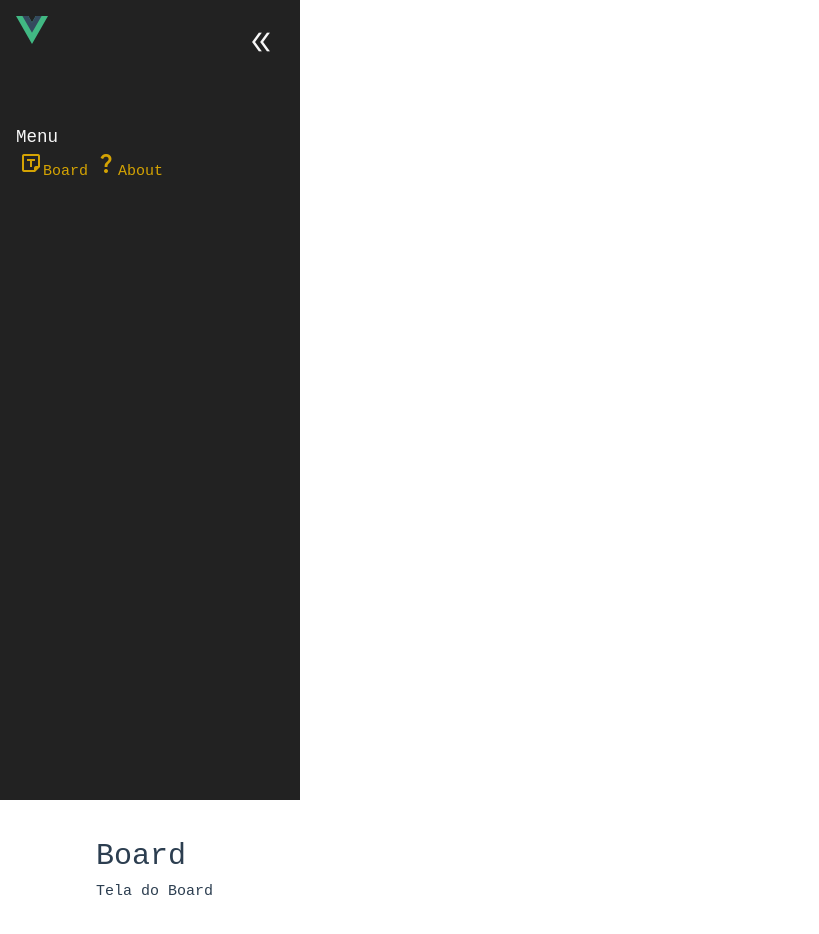
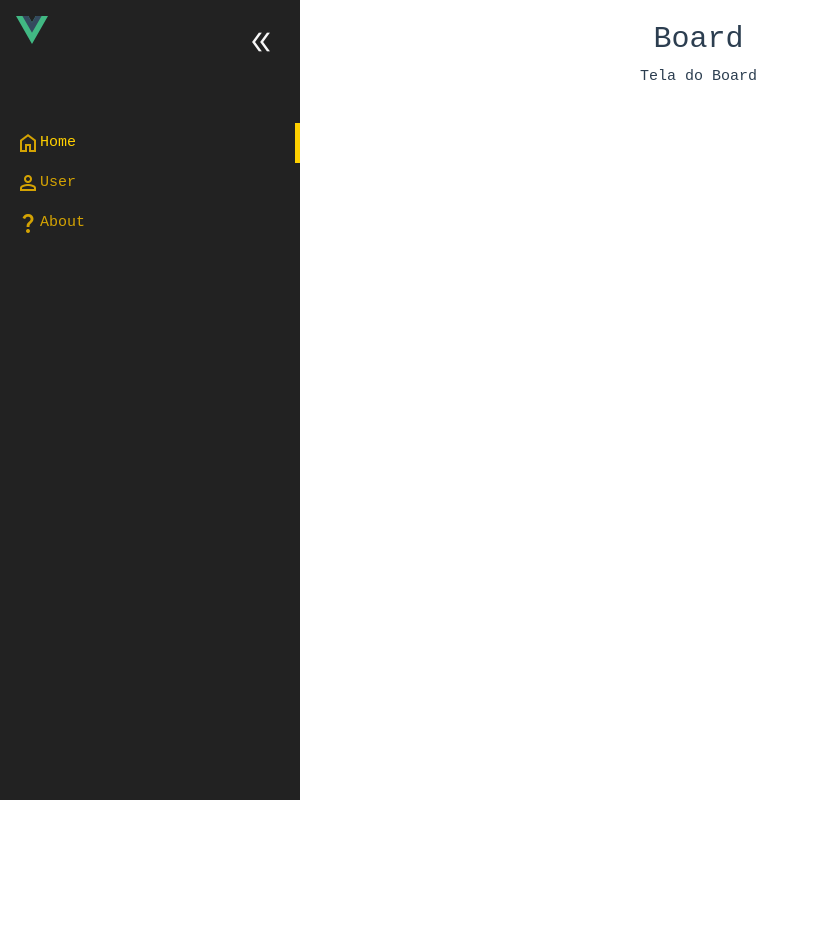
Before and after one commit to jemchaicoski/PostitWebFront, a Vue app: page / in a window 1280 px wide. Both pictures are taken after a click on the button "double_arrow". Shown: the whole page, without its empty margins (0-819 px from the left). After the commit the page ends 800 px from the top, so only its background shows below. Built offline with nearby package versions, Linux system fonts and the light colour scheme.

Commit message:
fix css and add User page

```diff
--- a/src/App.vue
+++ b/src/App.vue
@@ -1,6 +1,6 @@
 <template>
-  <div class="app">
-    <AppSidebar />
+  <AppSidebar />
+  <div class="content">
     <router-view />
   </div>
 
@@ -9,3 +9,19 @@
 <script setup>
 import AppSidebar from './components/AppSidebar.vue';
 </script>
+
+<style>
+  .content {
+    display: flex;
+    align-content: center;
+
+    @media (min-width: 1024px) {
+      * {
+        display: flex;
+        flex-direction: column;
+        align-items: center;
+        margin-top: 2%;
+      }
+    }
+  }
+</style>
--- a/src/assets/base.css
+++ b/src/assets/base.css
@@ -93,20 +93,6 @@ body {
   font-optical-sizing: auto;
 }
 
-#app {
-  display: flex;
-  margin: 0!important;
-
-  main {
-    flex: 1 1 0;
-    padding: 2rem;
-
-    @media screen {
-      padding-left: 6rem;
-    }
-  }
-}
-
 button {
   cursor: pointer;
   appearance: none;
--- a/src/assets/main.css
+++ b/src/assets/main.css
@@ -1,10 +1,4 @@
 @import './base.css';
-
-#app {
-  max-width: 1280px;
-  margin: 0 auto;
-  font-weight: normal;
-}
 
 a,
 .orange {
@@ -21,14 +15,18 @@ a,
 }
 
 @media (min-width: 1024px) {
-  /* body {
+  body {
     display: flex;
     place-items: center;
-  } */
+  }
 
-  /* #app {
+  #app {
     display: grid;
     grid-template-columns: 1fr 1fr;
-    padding: 0 2rem;
-  } */
+    padding: 0rem;
+
+    min-width: 100%;
+    margin: 0 auto;
+    font-weight: normal;
+  }
 }
--- a/src/components/AppSidebar.vue
+++ b/src/components/AppSidebar.vue
@@ -1,22 +1,24 @@
 <template>
   <aside :class="`${isExpanded && 'is-expanded'}`">
     <div class="logo">
-            <img src="../assets/logo.svg" alt="logo">
+      <img src="../assets/logo.svg" alt="logo" />
     </div>
 
     <div class="menu-toggle-wrap">
       <button class="menu-toggle" @click="ToggleMenu">
-                <span class="material-symbols-outlined">
-                    double_arrow
-                </span>
+        <span class="material-symbols-outlined"> double_arrow </span>
       </button>
     </div>
 
-        <h3>Menu</h3>
     <div class="menu">
       <router-link class="button" to="/">
-                <span class="material-symbols-outlined">sticky_note</span>
-                <span class="text">Board</span>
+        <span class="material-symbols-outlined">home</span>
+        <span class="text">Home</span>
+      </router-link>
+
+      <router-link class="button" to="/user">
+        <span class="material-symbols-outlined">person</span>
+        <span class="text">User</span>
       </router-link>
 
       <router-link class="button" to="/about">
@@ -28,12 +30,12 @@
 </template>
 
 <script setup>
-import { ref } from 'vue';
+import { ref } from 'vue'
 
-const isExpanded = ref(false);
+const isExpanded = ref(false)
 
 const ToggleMenu = () => {
-    isExpanded.value = !isExpanded.value;
+  isExpanded.value = !isExpanded.value
 }
 </script>
 
@@ -61,6 +63,50 @@ aside {
 
     img {
       width: 2rem;
+    }
+  }
+
+  .menu {
+    margin: 0 -1rem;
+
+    .button {
+      display: flex;
+      align-items: center;
+      text-decoration: none;
+
+      transition: 0.2s ease-in-out;
+      padding: 0.5rem 1rem;
+
+      .material-icons {
+        font-size: 2rem;
+        color: var(--light);
+        transition: 0.2s ease-in-out;
+      }
+
+      .text {
+        display: none;
+        color: var(--light);
+        transition: 0.2s ease-in-out;
+      }
+
+      &:hover {
+        background-color: var(--dark-alt);
+
+        .material-icons,
+        .text {
+          color: var(--primary);
+        }
+      }
+
+      &.router-link-exact-active {
+        background-color: var(--dark-alt);
+        border-right: 5px solid var(--primary);
+
+        .material-icons,
+        .text {
+          color: var(--primary);
+        }
+      }
     }
   }
 
@@ -102,6 +148,14 @@ aside {
       }
     }
 
+    .menu {
+      .button {
+        .text {
+            display: inline;
+        }
+      }
+    }
+
     h3,
     .button .text {
       opacity: 1;
--- a/src/views/AboutView.vue
+++ b/src/views/AboutView.vue
@@ -3,13 +3,3 @@
     <h1>This is an about page</h1>
   </div>
 </template>
-
-<style>
-@media (min-width: 1024px) {
-  .about-page {
-    min-height: 100vh;
-    display: flex;
-    align-items: center;
-  }
-}
-</style>
--- a/src/views/BoardView.vue
+++ b/src/views/BoardView.vue
@@ -4,5 +4,3 @@
         <p>Tela do Board</p>
     </main>
 </template>
-
-<style></style>
--- a/src/views/UserView.vue
+++ b/src/views/UserView.vue
@@ -4,5 +4,3 @@
         <p>Tela do User</p>
     </main>
 </template>
-
-<style></style>
```
Lines whose indentation alone changed are shown as unchanged.
